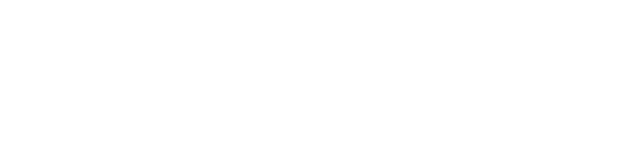
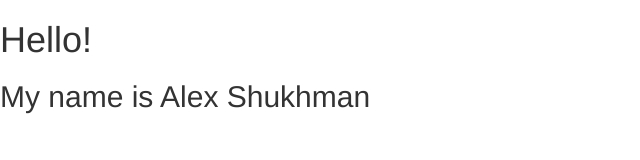
Before and after one commit to AlexShukhman/alexshukhman.github.io, a plain HTML site: page index.html in a window 1280 px wide. Shown: the whole page, without its empty margins (0-640 px from the left). Drawn offline with nearby package versions, Linux system fonts and the light colour scheme.

Commit message:
testing some shit

```diff
--- a/index.html
+++ b/index.html
@@ -20,7 +20,10 @@
 	<!-- custom css -->
 	<link rel="stylesheet" type="text/css" href="css/custom.css">
 	<!-- favicon -->
-	<link rel="shortcut icon" type="image/ico" href="favicon.ico" />
-</head>
+	<link rel="shortcut icon" type="image/ico" href="favicon.ico" /> </head>
+
+<body>
+	<h1>Hello!</h1>
+	<h2>My name is Alex Shukhman</h2></body>
 
 </html>
```
